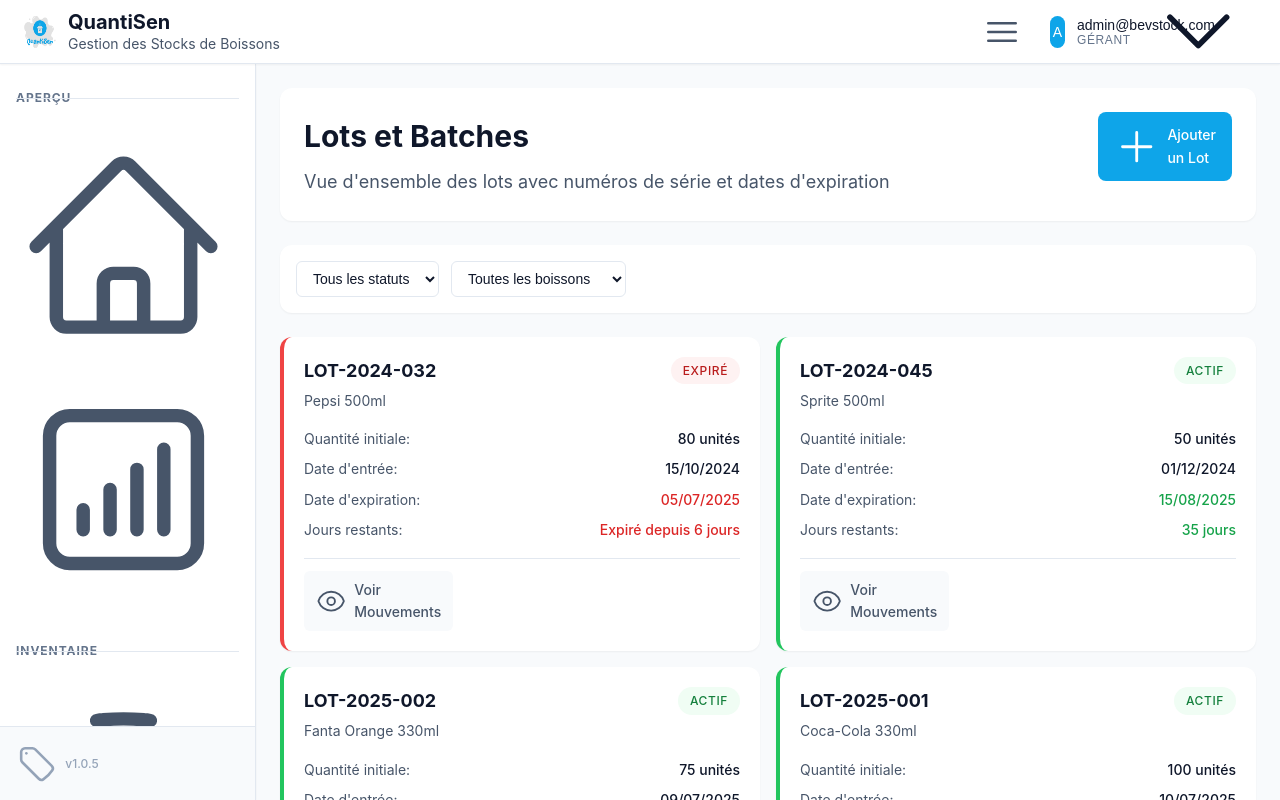
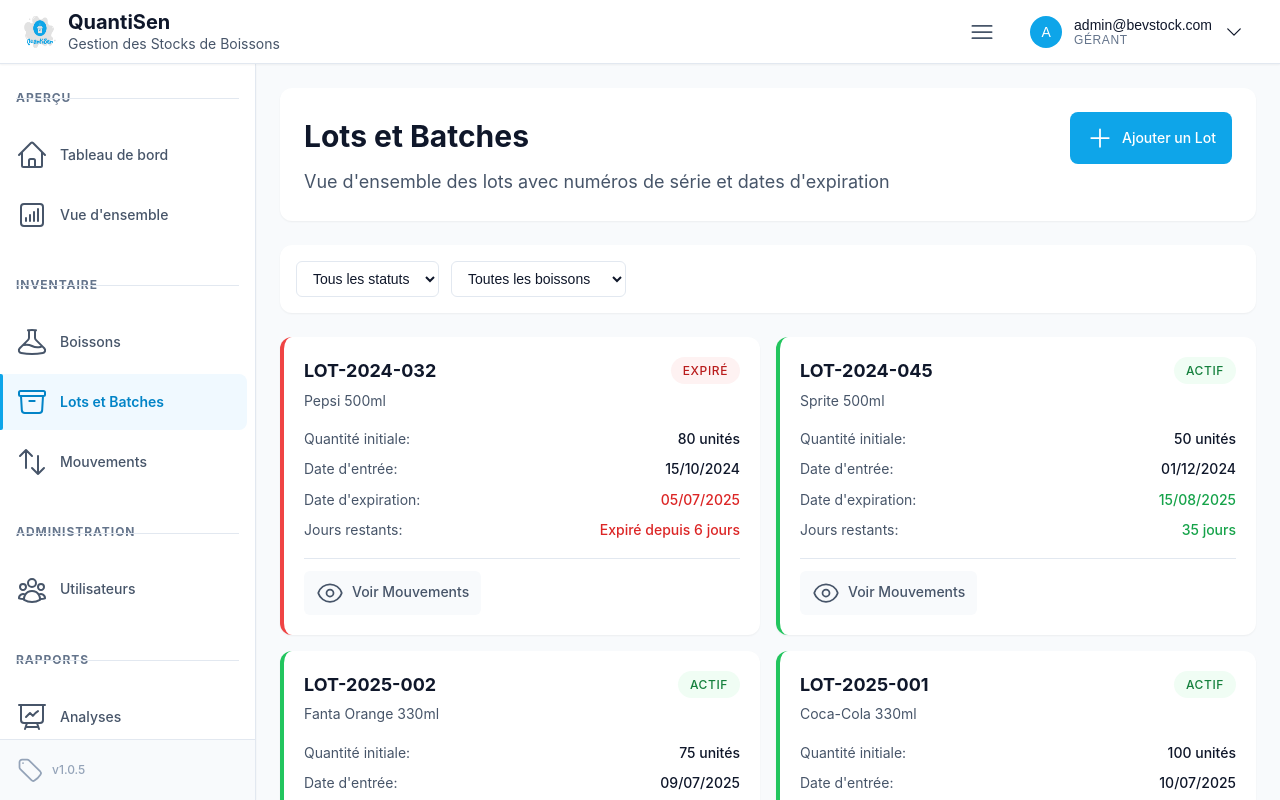
Before and after one commit to traorecheikh/quantisen-client, a Vue app: page /lots in a window 1280 px wide. Shown: the top 800 px of the page. Built offline with nearby package versions, Linux system fonts and the light colour scheme.

Commit message:
add user model and role definitions, and introduce icon size classes in CSS

```diff
--- a/src/style.css
+++ b/src/style.css
@@ -184,6 +184,14 @@ body {
   outline-offset: 2px;
 }
 
+/* Icon Size Classes */
+.w-3 { width: 1.25rem; }
+.h-3 { height: 1.25rem; }
+.w-4 { width: 1.75rem; }
+.h-4 { height: 1.75rem; }
+.w-5 { width: 2rem; }
+.h-5 { height: 2rem; }
+
 /* Responsive Design */
 @media (max-width: 640px) {
   :root {
```
Also changed, not shown: src/api/features/userModel.ts (added, +29 -0 lines).
